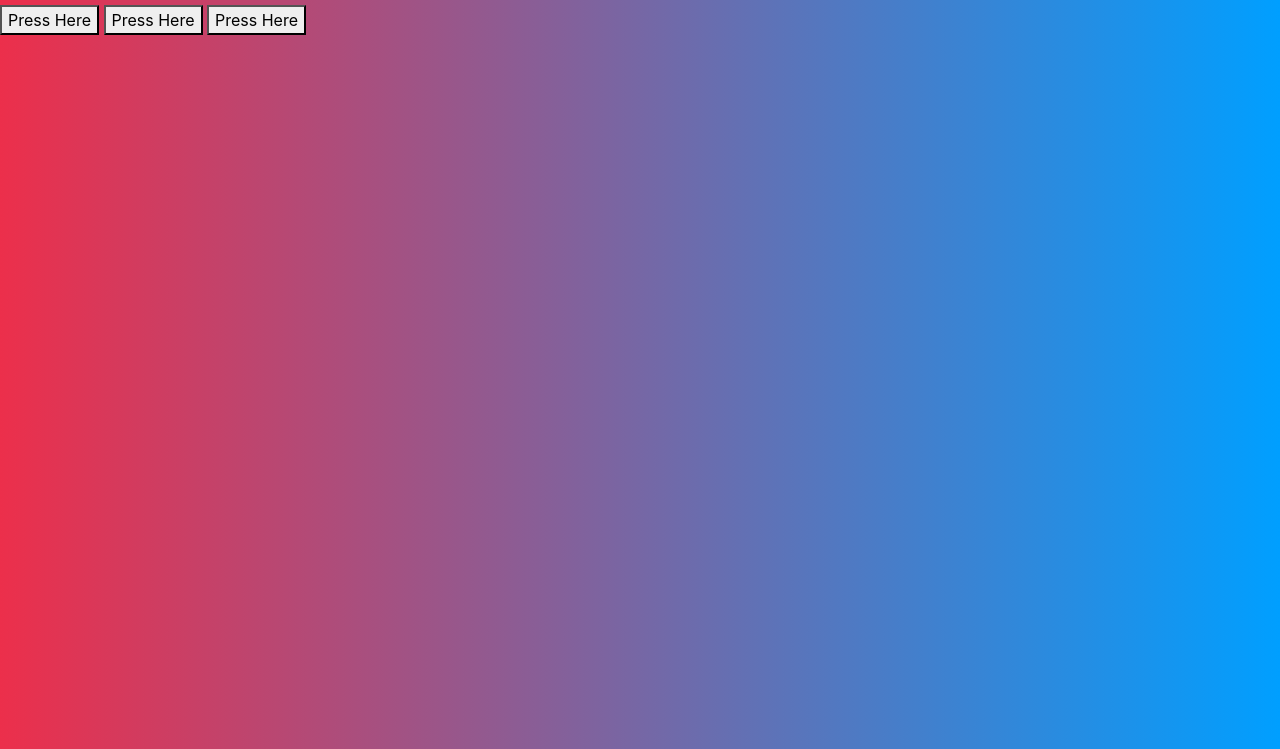
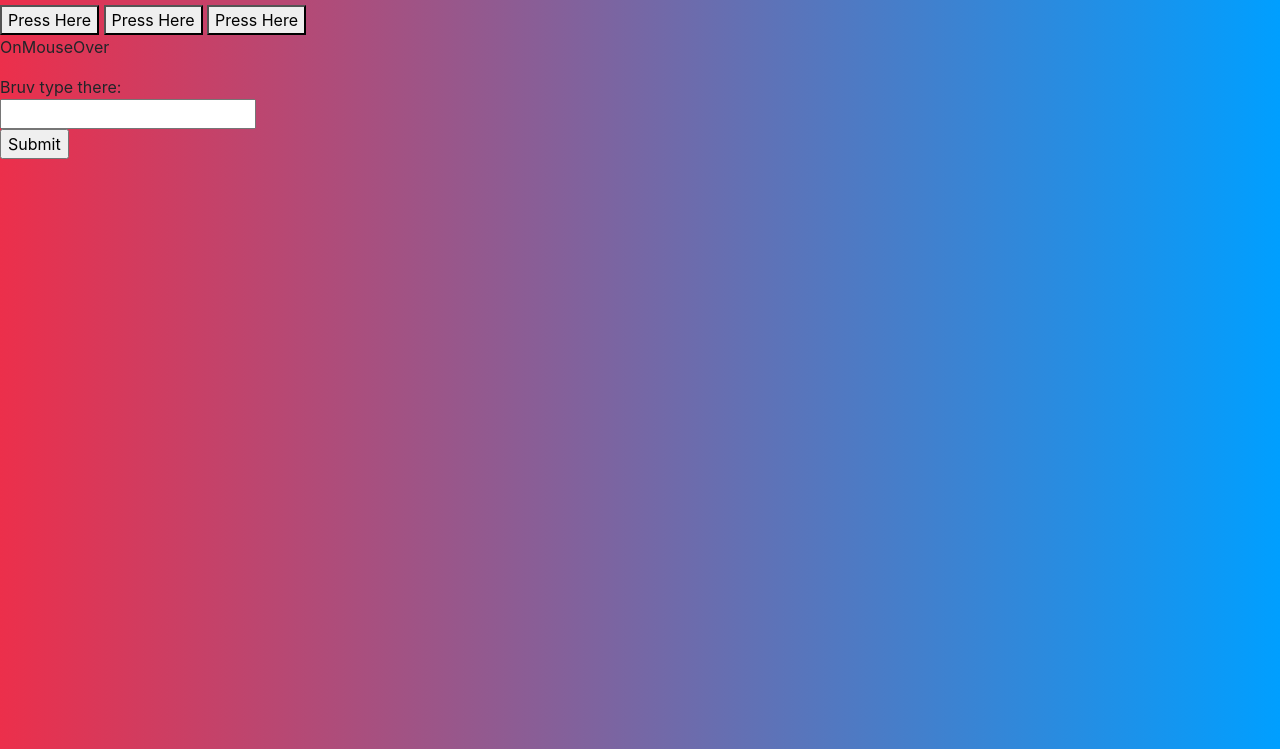
Before and after one commit to Ramppu/Javascript, a plain HTML site: page Workshop3/Buttons.html in a window 1280 px wide. Shown: the part 51-800 px from the top of the page. Drawn offline with nearby package versions, Linux system fonts and the light colour scheme.

Commit message:
more changes

```diff
--- a/Workshop3/Buttons.html
+++ b/Workshop3/Buttons.html
@@ -4,7 +4,6 @@
 <link rel="stylesheet" href="https://stackpath.bootstrapcdn.com/bootstrap/4.3.1/css/bootstrap.min.css" integrity="sha384-ggOyR0iXCbMQv3Xipma34MD+dH/1fQ784/j6cY/iJTQUOhcWr7x9JvoRxT2MZw1T" crossorigin="anonymous">
 <link rel="stylesheet" href="style/style.css">
 <script src="https://code.jquery.com/jquery-3.3.1.slim.min.js" integrity="sha384-q8i/X+965DzO0rT7abK41JStQIAqVgRVzpbzo5smXKp4YfRvH+8abtTE1Pi6jizo" crossorigin="anonymous"></script>
-<script type="text/javascript" src="javascript/listPrint.js"></script>
 <script type="text/javascript" src="js/functions.js"></script>
 </head>
 <body>
@@ -15,5 +14,14 @@
 
   <table id="tbl"></table>
   <table id="tbl2"></table>
+
+    <p onmouseover="mouseOver()" onmouseout="mouseOut()">OnMouseOver</p>
+<form>
+  Bruv type there:<br>
+  <input type="text" name="lastname" onfocus="onFocus()" onblur="onBlur()" onkeydown="keyDown()" id="heh">
+  <br>
+  <input type="submit" value="Submit"><p id="count"></p>
+</form>
+
 </body>
 </html>
--- a/Workshop3/js/functions.js
+++ b/Workshop3/js/functions.js
@@ -46,3 +46,28 @@ function arrayTable() {
   }
   document.write("</table>");
 }
+
+//MOUSE OVER
+function mouseOver() {
+  console.log("Menit päältäni >:(");
+}
+function mouseOut() {
+  window.alert("bye chode.");
+}
+
+//Onfocus,blur
+function onFocus() {
+  var x = document.getElementById('heh').value = "Fill out the information";
+  document.getElementById('heh').style.background = "blue";
+}
+
+function onBlur() {
+  var x = document.getElementById('heh').value = "";
+  document.getElementById('heh').style.background = "white";
+}
+
+//Keydown event
+var x = 0;
+function keyDown() {
+  document.getElementById("count").innerHTML = x++;
+}
```
